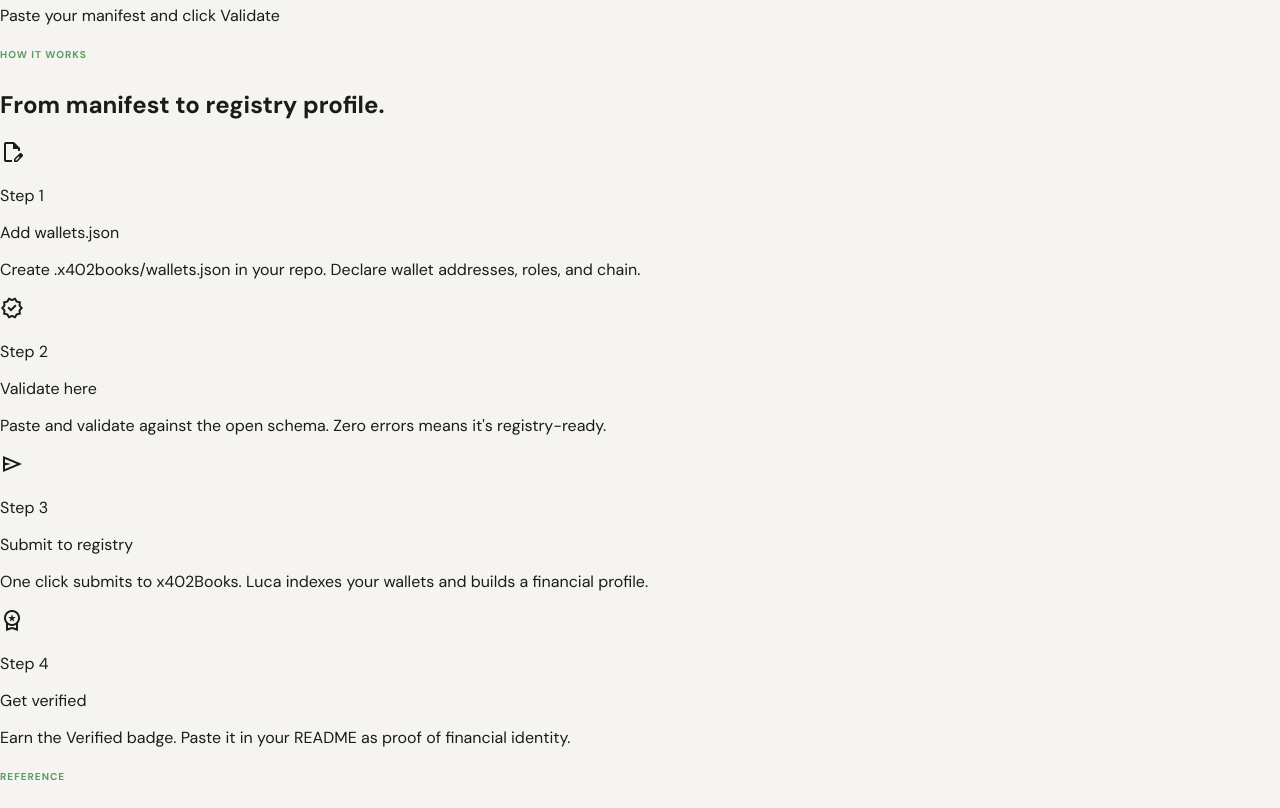
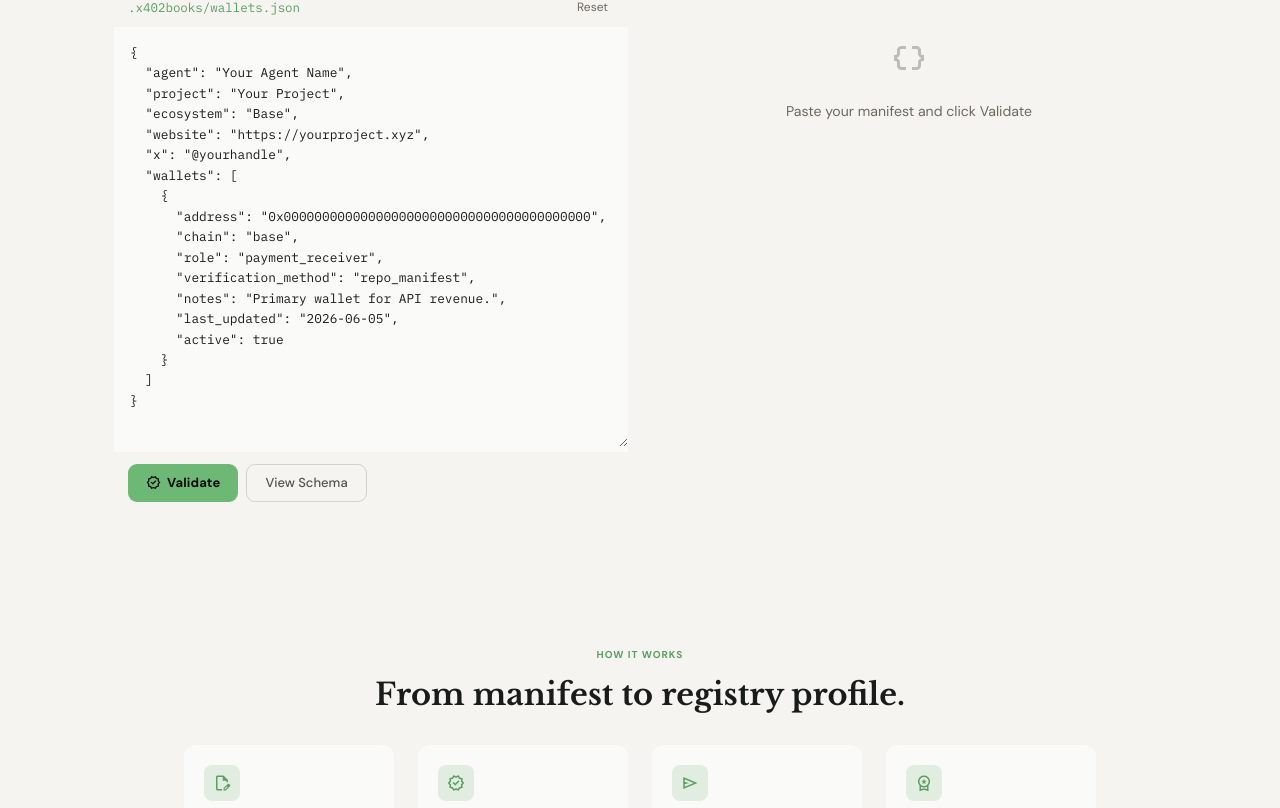
Before and after one commit to danbuildss/x402books-ai, a Next.js app: page /validate in a window 1280 px wide. Shown: the part 372-1180 px from the top of the page. Built offline with nearby package versions, Linux system fonts and the light colour scheme.

Commit message:
fix: import validate.css in validate page

```diff
--- a/src/app/validate/page.tsx
+++ b/src/app/validate/page.tsx
@@ -4,6 +4,7 @@
 import Link from "next/link";
 import { Logo } from "@/components/logo";
 import { ThemeToggle } from "@/components/effects";
+import "./validate.css";
 
 // ── Schema constants (mirror wallets.schema.json) ─────────────────────────────
 
@@ -37,7 +38,6 @@
 
   const obj = raw as Record<string, unknown>;
 
-  // Required top-level fields
   for (const field of ["agent", "project", "ecosystem", "wallets"]) {
     if (!(field in obj)) {
       errors.push({ path: field, message: `Required field "${field}" is missing` });
@@ -69,7 +69,6 @@
     }
   }
 
-  // Wallets array
   if ("wallets" in obj) {
     if (!Array.isArray(obj.wallets)) {
       errors.push({ path: "wallets", message: '"wallets" must be an array' });
@@ -84,13 +83,11 @@
         }
         const wallet = w as Record<string, unknown>;
 
-        // Required wallet fields
         for (const f of ["address", "chain", "role", "verification_method"]) {
           if (!(f in wallet)) {
             errors.push({ path: `${prefix}.${f}`, message: `Required field "${f}" is missing` });
           }
         }
-
         if ("address" in wallet) {
           if (typeof wallet.address !== "string" || !/^0x[a-fA-F0-9]{40}$/.test(wallet.address as string)) {
             errors.push({ path: `${prefix}.address`, message: "Must be a valid EVM address (0x + 40 hex chars)" });
@@ -138,7 +135,7 @@
   ]
 }`;
 
-// ── Result display ────────────────────────────────────────────────────────────
+// ── Types ─────────────────────────────────────────────────────────────────────
 
 type WalletEntry = {
   address: string;
@@ -161,6 +158,8 @@
   return addr.slice(0, 6) + "…" + addr.slice(-4);
 }
 
+// ── Result components ─────────────────────────────────────────────────────────
+
 function ValidResult({ manifest, onSubmit }: { manifest: ParsedManifest; onSubmit: () => void }) {
   return (
     <div className="val-result val-result-ok">
@@ -173,7 +172,6 @@
           </p>
         </div>
       </div>
-
       <div className="val-manifest-summary">
         <div className="val-summary-row"><span>Agent</span><strong>{manifest.agent}</strong></div>
         <div className="val-summary-row"><span>Project</span><strong>{manifest.project}</strong></div>
@@ -186,19 +184,13 @@
         )}
         {manifest.x && <div className="val-summary-row"><span>X Handle</span><strong>{manifest.x}</strong></div>}
       </div>
-
       <div className="val-wallets">
         <p className="val-wallets-label">Wallets</p>
         {manifest.wallets.map((w, i) => (
           <div key={i} className="val-wallet-row">
             <span className="val-wallet-role">{w.role}</span>
             <span className="val-wallet-chain">{w.chain}</span>
-            <a
-              href={`https://basescan.org/address/${w.address}`}
-              target="_blank"
-              rel="noreferrer"
-              className="val-wallet-addr"
-            >
+            <a href={`https://basescan.org/address/${w.address}`} target="_blank" rel="noreferrer" className="val-wallet-addr">
               {truncate(w.address)}
             </a>
             {w.notes && <span className="val-wallet-note">{w.notes}</span>}
@@ -206,7 +198,6 @@
           </div>
         ))}
       </div>
-
       <div className="val-actions">
         <button type="button" className="lp-btn-primary" onClick={onSubmit}>
           <span className="material-symbols-outlined" style={{ fontSize: 15 }}>send</span>
@@ -214,7 +205,6 @@
         </button>
         <Link href="/registry" className="lp-btn-ghost">View Registry</Link>
       </div>
-
       <p className="val-actions-note">
         Submitting adds this manifest to the x402Books registry queue. Luca will verify and generate a financial profile.
       </p>
@@ -242,12 +232,7 @@
       </div>
       <p className="val-fix-hint">
         Fix the errors above and validate again. See the{" "}
-        <a
-          href="https://github.com/danbuildss/agent-wallet-manifest/blob/main/schema/wallets.schema.json"
-          target="_blank"
-          rel="noreferrer"
-          className="val-link"
-        >
+        <a href="https://github.com/danbuildss/agent-wallet-manifest/blob/main/schema/wallets.schema.json" target="_blank" rel="noreferrer" className="val-link">
           full schema
         </a>{" "}
         for reference.
@@ -323,7 +308,6 @@
 
   return (
     <div className="val-page">
-      {/* Header */}
       <header className="lp-header">
         <Link href="/" className="lp-brand"><Logo /></Link>
         <nav className="lp-nav" aria-label="Main navigation">
@@ -339,7 +323,6 @@
         </div>
       </header>
 
-      {/* Hero */}
       <section className="val-hero">
         <p className="reg-label">Agent Wallet Manifest</p>
         <h1 className="val-h1">Validate your manifest.</h1>
@@ -351,7 +334,6 @@
         </p>
       </section>
 
-      {/* Main editor + result */}
       <section className="val-main">
         <div className="val-editor-wrap">
           <div className="val-editor-header">
@@ -405,53 +387,25 @@
                   <Link href="/registry" className="lp-btn-primary" style={{ marginTop: 12 }}>View Registry</Link>
                 </div>
               ) : (
-                <ValidResult
-                  manifest={parsed}
-                  onSubmit={submitToRegistry}
-                />
+                <ValidResult manifest={parsed} onSubmit={submitToRegistry} />
               )}
-              {submitState === "loading" && (
-                <p className="val-submitting">Submitting to registry&hellip;</p>
-              )}
-              {submitState === "error" && (
-                <p className="val-form-error">{submitMsg}</p>
-              )}
+              {submitState === "loading" && <p className="val-submitting">Submitting to registry&hellip;</p>}
+              {submitState === "error" && <p className="val-form-error">{submitMsg}</p>}
             </>
           )}
           {result === "err" && <ErrorResult errors={errors} />}
         </div>
       </section>
 
-      {/* How it works */}
       <section className="val-how">
         <p className="reg-label">How it works</p>
         <h2 className="val-h2">From manifest to registry profile.</h2>
         <div className="val-steps">
           {[
-            {
-              icon: "edit_document",
-              step: "1",
-              title: "Add wallets.json",
-              body: "Create .x402books/wallets.json in your repo. Declare wallet addresses, roles, and chain.",
-            },
-            {
-              icon: "verified",
-              step: "2",
-              title: "Validate here",
-              body: "Paste and validate against the open schema. Zero errors means it's registry-ready.",
-            },
-            {
-              icon: "send",
-              step: "3",
-              title: "Submit to registry",
-              body: "One click submits to x402Books. Luca indexes your wallets and builds a financial profile.",
-            },
-            {
-              icon: "workspace_premium",
-              step: "4",
-              title: "Get verified",
-              body: "Earn the Verified badge. Paste it in your README as proof of financial identity.",
-            },
+            { icon: "edit_document", step: "1", title: "Add wallets.json", body: "Create .x402books/wallets.json in your repo. Declare wallet addresses, roles, and chain." },
+            { icon: "verified", step: "2", title: "Validate here", body: "Paste and validate against the open schema. Zero errors means it's registry-ready." },
+            { icon: "send", step: "3", title: "Submit to registry", body: "One click submits to x402Books. Luca indexes your wallets and builds a financial profile." },
+            { icon: "workspace_premium", step: "4", title: "Get verified", body: "Earn the Verified badge. Paste it in your README as proof of financial identity." },
           ].map((s) => (
             <div key={s.step} className="val-step">
               <div className="val-step-icon">
@@ -465,22 +419,21 @@
         </div>
       </section>
 
-      {/* Wallet roles reference */}
       <section className="val-roles">
         <p className="reg-label">Reference</p>
         <h2 className="val-h2">Wallet roles.</h2>
         <div className="val-roles-grid">
           {[
-            ["treasury",          "Holds protocol reserves and long-term funds"],
-            ["revenue",           "Receives income from services or API usage"],
-            ["expense",           "Sends payments to providers or services"],
-            ["operator",          "Hot wallet for agent-initiated on-chain operations"],
-            ["deployer",          "Used to deploy contracts"],
-            ["fee_recipient",     "Receives protocol or platform fees"],
-            ["payment_receiver",  "Receives payments from users or integrations"],
-            ["token_contract",    "Address of an associated token contract"],
+            ["treasury", "Holds protocol reserves and long-term funds"],
+            ["revenue", "Receives income from services or API usage"],
+            ["expense", "Sends payments to providers or services"],
+            ["operator", "Hot wallet for agent-initiated on-chain operations"],
+            ["deployer", "Used to deploy contracts"],
+            ["fee_recipient", "Receives protocol or platform fees"],
+            ["payment_receiver", "Receives payments from users or integrations"],
+            ["token_contract", "Address of an associated token contract"],
             ["token_bound_account", "ERC-6551 token-bound account"],
-            ["unknown",           "Role not yet classified"],
+            ["unknown", "Role not yet classified"],
           ].map(([role, desc]) => (
             <div key={role} className="val-role-row">
               <code className="val-role-code">{role}</code>
@@ -490,7 +443,6 @@
         </div>
       </section>
 
-      {/* Footer */}
       <footer className="lp-footer">
         <div className="lp-footer-inner">
           <div className="lp-footer-col">
```
